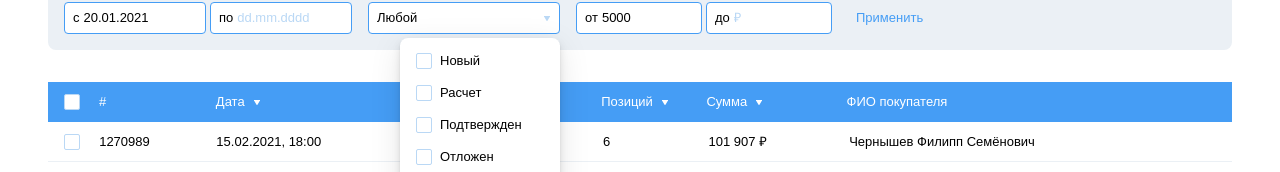
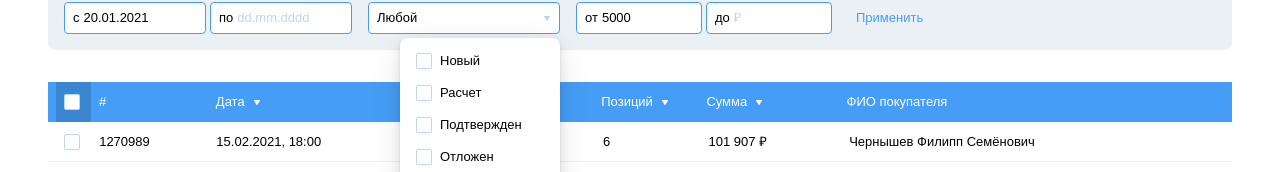
Before and after one commit to dpolevodin/admin-panel-app, a React (Create React App) app: page / in a window 1280 px wide. In both pictures the pointer is over the item 73 px from the left and 284 px from the top of the page. Shown: the part 182-354 px from the top of the page. Built offline with nearby package versions, Linux system fonts and the light colour scheme.

Commit message:
added hover to header item

```diff
--- a/src/css/style.css
+++ b/src/css/style.css
@@ -15,6 +15,7 @@
     --background-admin-panel-orange: #FF8C56;
     --background-admin-panel-green: #0FB864;
     --without-table-height: 14.5rem;
+    --background-admin-panel-item-shade: rgba(0, 0, 0, 0.15);
 }
 
 ::-webkit-scrollbar {
@@ -788,6 +789,10 @@ body {
     flex-basis: 3%;
 }
 
+.table__header-list .table__header-item:hover {
+    background-color: var(--background-admin-panel-item-shade);
+}
+
 .table__header-item .checkbox {
     margin: 0;
 }
```
